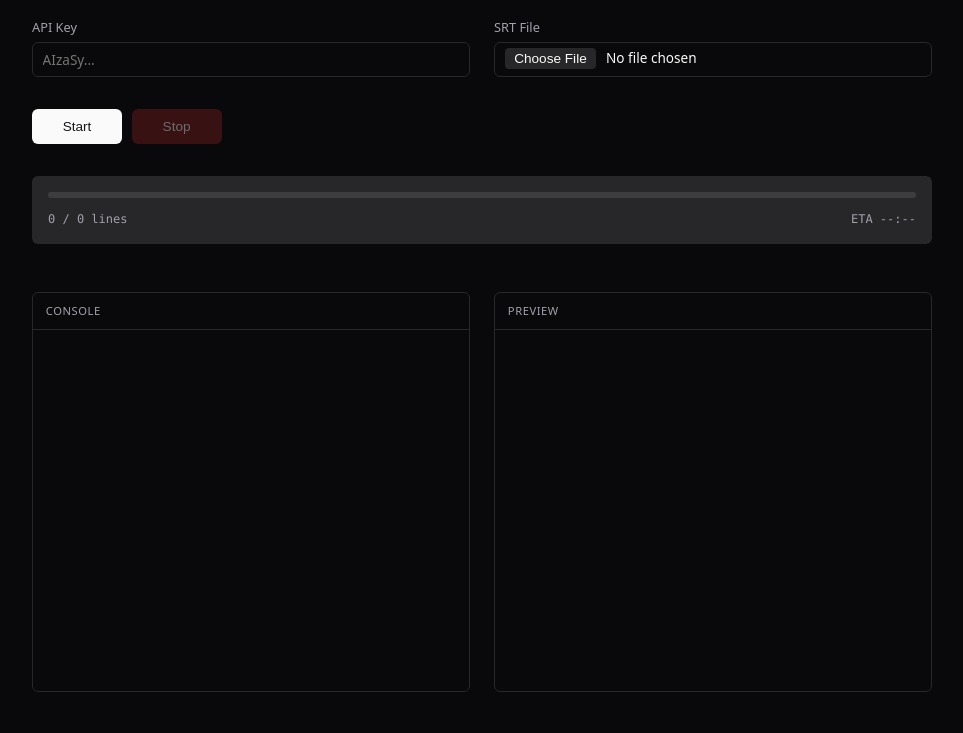
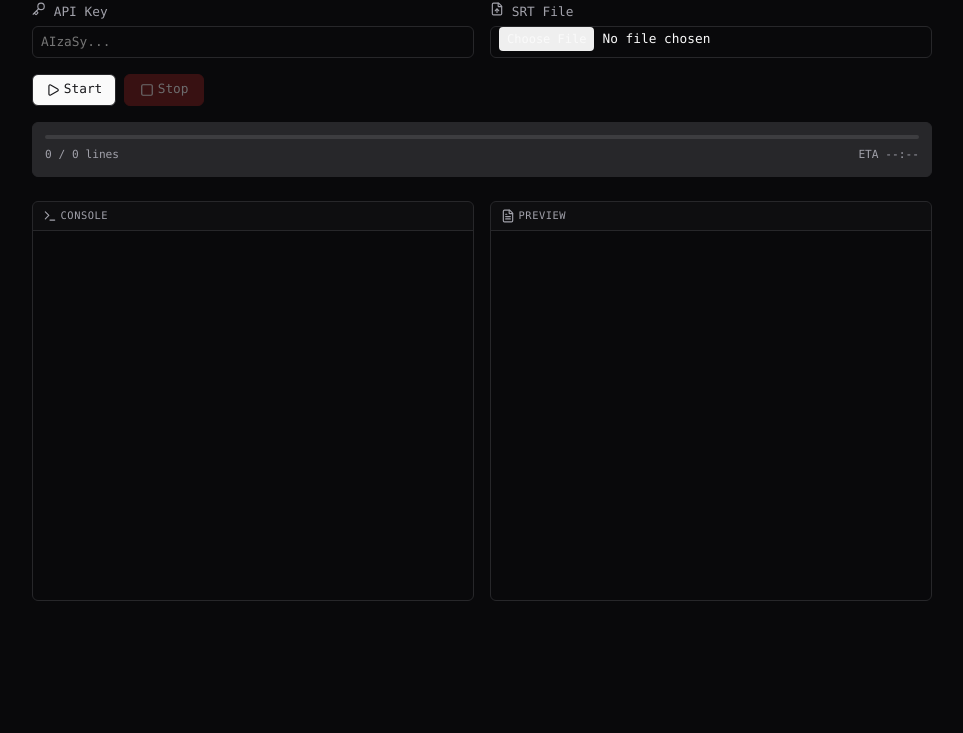
Before and after one commit to fn-cafeina/srt-translator, a website built with Parcel: page src/index.html in a window 1280 px wide. Shown: the part 67-800 px from the top of the page, without its empty margins (158-1121 px from the left). Built offline with nearby package versions, Linux system fonts and the light colour scheme.

Commit message:
feat: redesign UI to be compact, monospaced, and shadcn-inspired

```diff
--- a/src/css/base.css
+++ b/src/css/base.css
@@ -10,7 +10,7 @@ body {
 }
 
 body {
-  font-family: var(--font-sans);
+  font-family: var(--font-mono);
   background: var(--background);
   color: var(--foreground);
   min-height: 100vh;
--- a/src/css/layout.css
+++ b/src/css/layout.css
@@ -3,20 +3,20 @@
   margin: auto;
   display: flex;
   flex-direction: column;
-  gap: 2rem;
+  gap: 1rem;
 }
 
 .grid {
   display: grid;
   grid-template-columns: repeat(auto-fit, minmax(200px, 1fr));
-  gap: 1.5rem;
+  gap: 1rem;
 }
 
 .workspace {
   display: grid;
   grid-template-columns: 1fr 1fr;
-  gap: 1.5rem;
-  margin-top: 1rem;
+  gap: 1rem;
+  margin-top: 0.5rem;
 }
 
 .panel {
--- a/src/css/modules.css
+++ b/src/css/modules.css
@@ -17,14 +17,14 @@ label {
 
 input,
 select.input-style {
-  height: 2.2rem;
+  height: 2rem;
   border-radius: var(--radius);
   border: 1px solid var(--border);
   background: transparent;
   color: var(--foreground);
-  padding: 0.3rem 0.6rem;
-  font-size: 0.85rem;
-  font-family: var(--font-sans);
+  padding: 0 0.5rem;
+  font-size: 0.8rem;
+  font-family: var(--font-mono);
   transition: border-color 0.2s, box-shadow 0.2s;
   width: 100%;
 }
@@ -38,32 +38,36 @@ input[type="file"]::file-selector-button {
   border: none;
   background: var(--muted);
   color: var(--foreground);
-  padding: 0.2rem 0.6rem;
+  padding: 0 0.5rem;
+  height: 1.5rem;
   border-radius: calc(var(--radius) - 2px);
   cursor: pointer;
-  margin-right: 0.6rem;
+  margin-right: 0.5rem;
   transition: background-color 0.2s;
+  font-family: var(--font-mono);
+  font-size: 0.75rem;
 }
 
 .controls {
   display: flex;
-  gap: 0.6rem;
+  gap: 0.5rem;
 }
 
 button {
-  border: none;
+  border: 1px solid var(--border);
   border-radius: var(--radius);
-  height: 2.2rem;
-  padding: 0 1rem;
-  font-size: 0.85rem;
+  height: 2rem;
+  padding: 0 0.8rem;
+  font-size: 0.8rem;
   font-weight: 500;
   cursor: pointer;
   display: flex;
   align-items: center;
   justify-content: center;
-  min-width: 90px;
+  min-width: 80px;
   line-height: 1;
   transition: background-color 0.2s, opacity 0.2s;
+  font-family: var(--font-mono);
 }
 
 .btn-primary {
@@ -74,21 +78,23 @@ button {
 .btn-stop {
   background: var(--destructive);
   color: white;
+  border-color: var(--destructive);
 }
 
 .status {
   background: var(--muted);
-  padding: 1rem;
+  padding: 0.75rem;
   border-radius: var(--radius);
   display: flex;
   flex-direction: column;
-  gap: 0.75rem;
+  gap: 0.5rem;
+  border: 1px solid var(--border);
 }
 
 .progress-bg {
-  height: 6px;
+  height: 4px;
   background: rgba(255, 255, 255, 0.1);
-  border-radius: 3px;
+  border-radius: 2px;
   overflow: hidden;
 }
 
@@ -102,7 +108,7 @@ button {
 .status-text {
   display: flex;
   justify-content: space-between;
-  font-size: 0.75rem;
+  font-size: 0.7rem;
   color: var(--muted-foreground);
   font-family: var(--font-mono);
 }
@@ -113,15 +119,19 @@ button {
   display: flex;
   flex-direction: column;
   background: var(--background);
+  overflow: hidden;
 }
 
 .panel-header {
-  padding: 0.6rem 0.8rem;
-  font-size: 0.7rem;
+  padding: 0.4rem 0.6rem;
+  font-size: 0.65rem;
   text-transform: uppercase;
   letter-spacing: 0.05em;
   color: var(--muted-foreground);
   border-bottom: 1px solid var(--border);
+  background: rgba(255,255,255,0.02);
+  display: flex;
+  align-items: center;
 }
 
 .panel-content {
@@ -133,9 +143,9 @@ button {
 }
 
 #log {
-  padding: 0.8rem;
+  padding: 0.6rem;
   overflow: auto;
-  font-size: 0.8rem;
+  font-size: 0.75rem;
   font-family: var(--font-mono);
   max-height: 500px;
 }
--- a/src/index.html
+++ b/src/index.html
@@ -15,19 +15,19 @@
 
       <div class="grid">
         <div class="field">
-          <label for="apiKey">API Key</label>
+          <label for="apiKey"><i data-lucide="key" style="width:14px;height:14px;"></i> API Key</label>
           <input type="password" id="apiKey" placeholder="AIzaSy..." required />
         </div>
 
         <div class="field">
-          <label for="file">SRT File</label>
+          <label for="file"><i data-lucide="file-up" style="width:14px;height:14px;"></i> SRT File</label>
           <input type="file" id="file" accept=".srt" required />
         </div>
       </div>
 
       <div class="controls">
-        <button id="start" class="btn-primary">Start</button>
-        <button id="stop" class="btn-stop" disabled>Stop</button>
+        <button id="start" class="btn-primary"><i data-lucide="play" style="width:14px;height:14px;margin-right:4px;"></i> Start</button>
+        <button id="stop" class="btn-stop" disabled><i data-lucide="square" style="width:14px;height:14px;margin-right:4px;"></i> Stop</button>
       </div>
 
       <div class="status">
@@ -41,19 +41,23 @@
         </div>
       </div>
 
-      <div class="workspace">
+    <div class="workspace">
         <div class="panel">
-          <div class="panel-header">Console</div>
-          <div class="panel-content" id="log"></div>
+          <div class="panel-header"><i data-lucide="terminal" style="width:14px;height:14px;margin-right:4px;"></i> Console</div>
+          <div id="log" class="panel-content"></div>
         </div>
 
         <div class="panel">
-          <div class="panel-header">Preview</div>
+          <div class="panel-header"><i data-lucide="file-text" style="width:14px;height:14px;margin-right:4px;"></i> Preview</div>
           <textarea id="preview" readonly></textarea>
         </div>
       </div>
     </div>
 
+    <script src="https://unpkg.com/lucide@latest"></script>
+    <script>
+      lucide.createIcons();
+    </script>
     <script type="module" src="js/main.js"></script>
   </body>
 </html>
```
